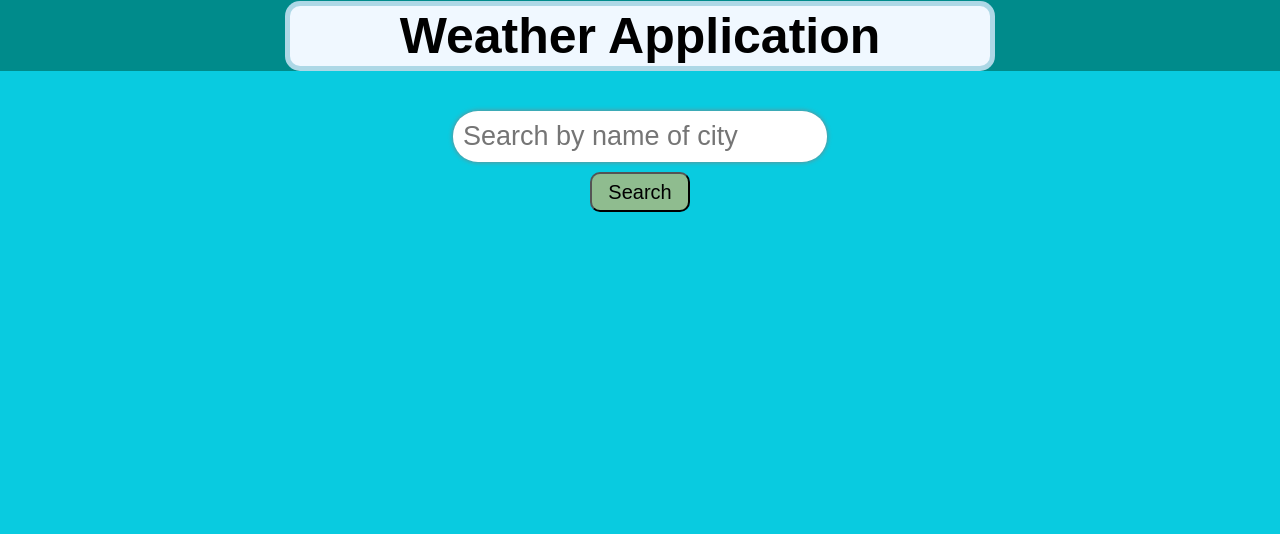
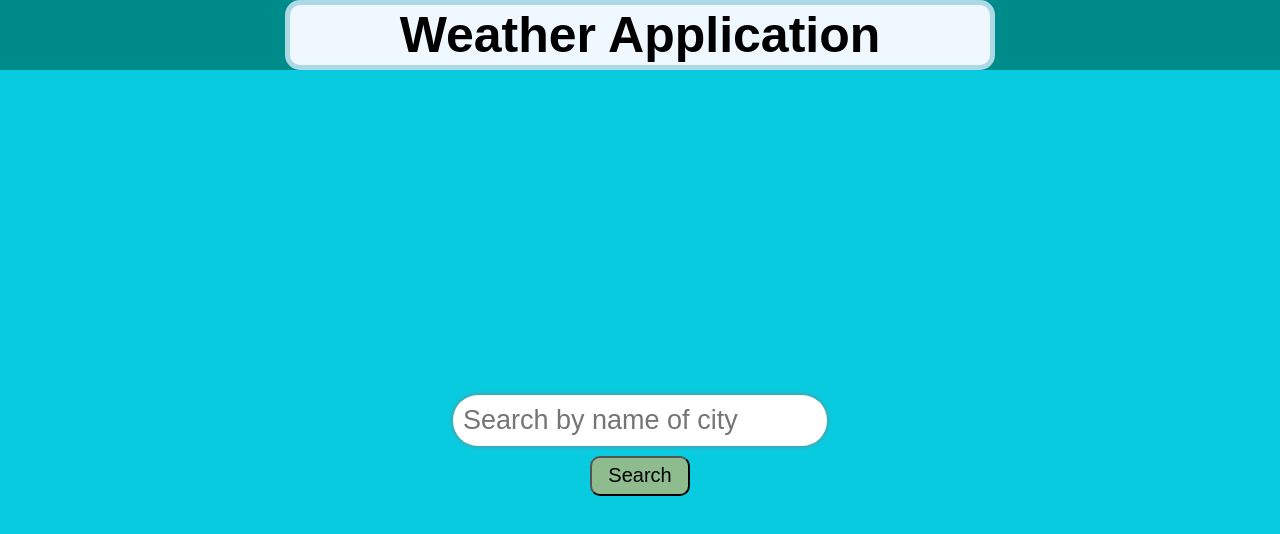
Before and after one commit to tejaram1234/adj-mct, a plain HTML site: page index.html in a window 1280 px wide. Drawn offline with Linux system fonts and the light colour scheme.

Commit message:
adj commit

```diff
--- a/style.css
+++ b/style.css
@@ -10,7 +10,7 @@ body{
 }
 header{
     width: 100%;
-    height: 71px;
+    height: 70px;
     background-color: darkcyan;
     display: flex;
     align-items: center;
@@ -32,6 +32,7 @@ header div{
 }
 main{
     width: 100%;
+    height: 830px;
     display: flex;
     align-items: center;
     justify-content: center;
```
